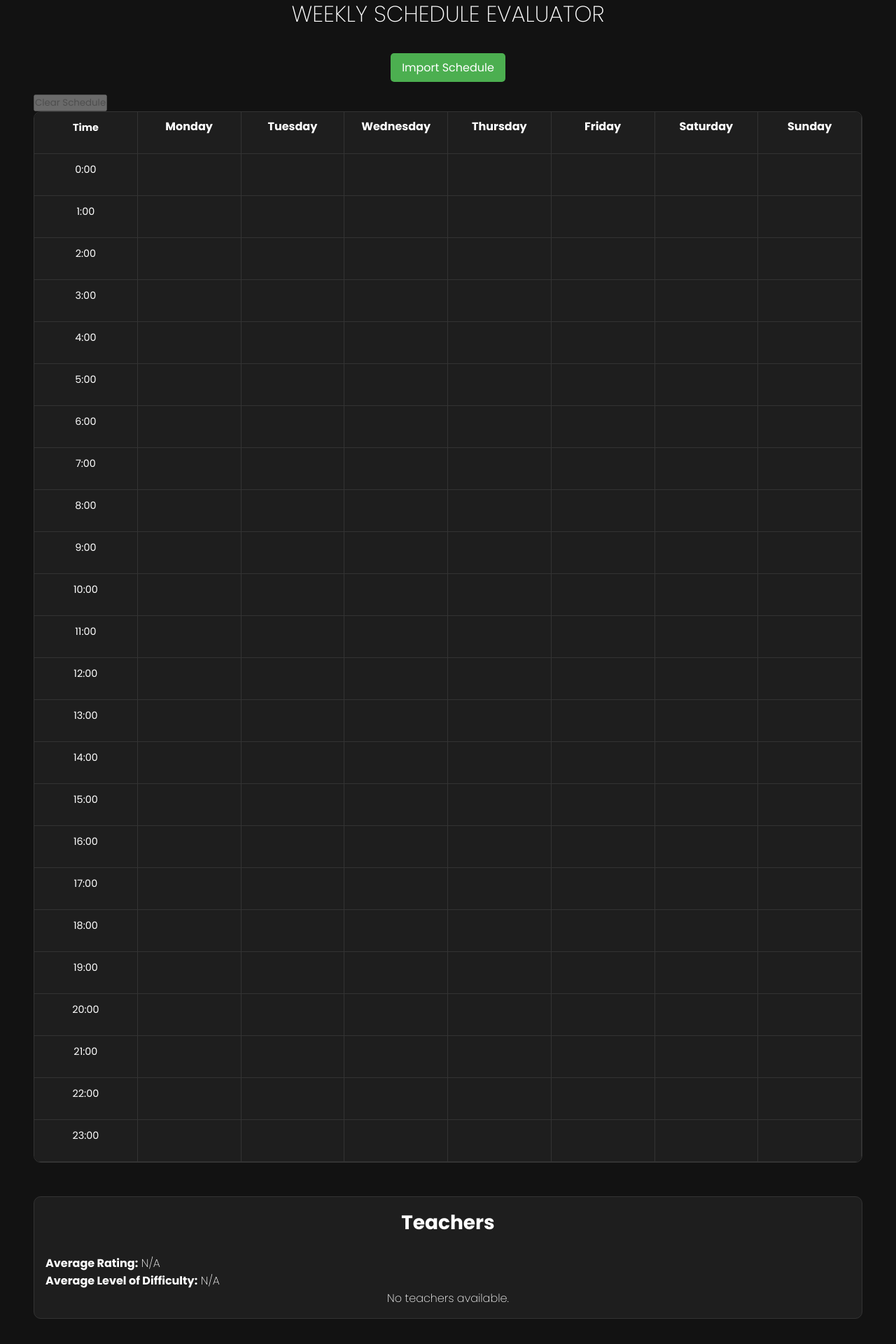
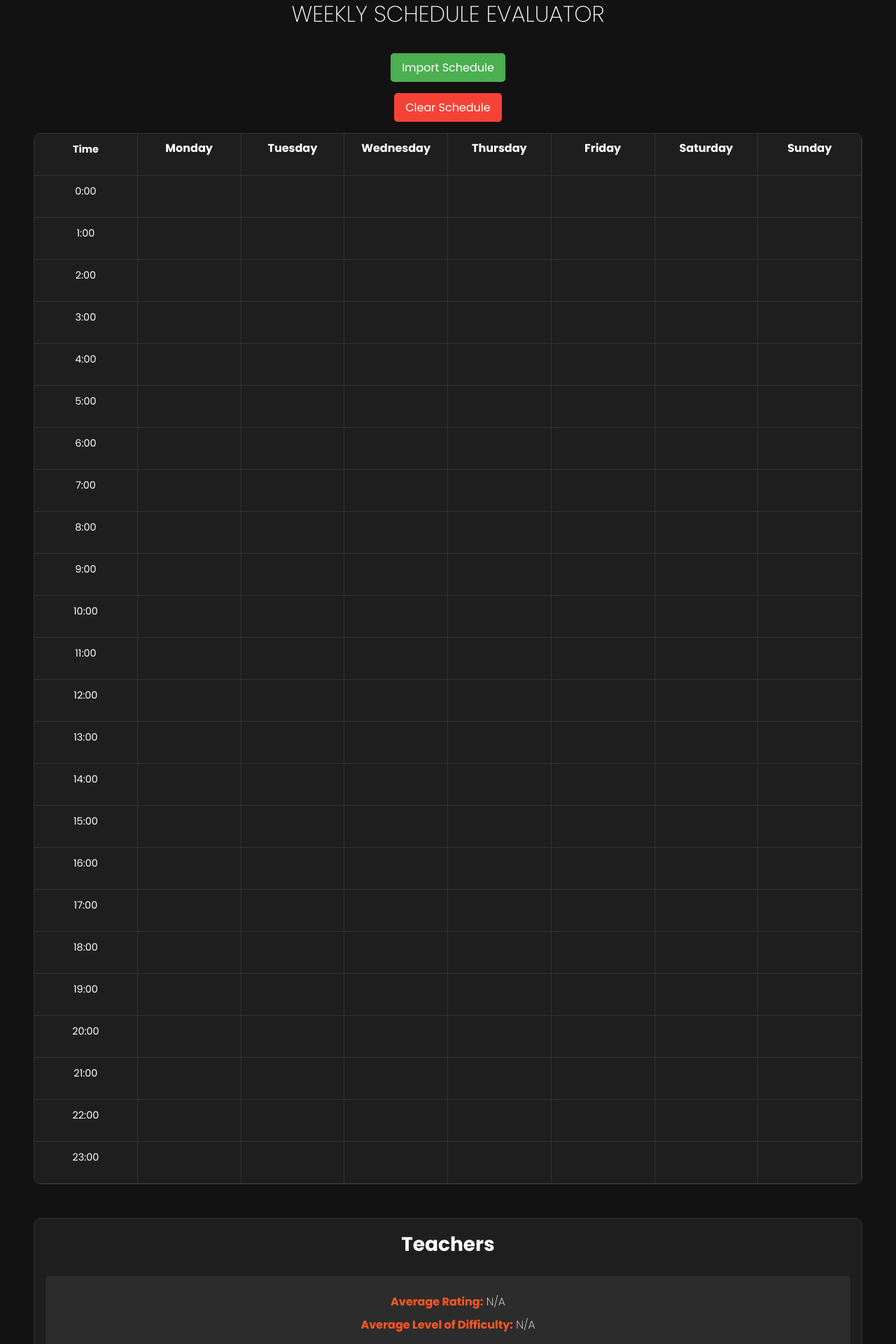
Before and after one commit to owensharpe/Schedulytics, a React (Vite) app in the folder website/: page /schedule-evaluator in a window 1280 px wide. Shown: the part 100-2020 px from the top of the page at 70% size. Built offline with nearby package versions, Linux system fonts and the light colour scheme.

Commit message:
Updated to match

```diff
--- a/website/src/pages/ScheduleEvaluator.css
+++ b/website/src/pages/ScheduleEvaluator.css
@@ -1,14 +1,14 @@
 /* ScheduleEvaluator.css */
 
-/* Container for the Schedule Evaluator */
+
 .schedule-evaluator {
-  padding: 6rem 3rem 3rem 3rem; /* Adjust padding to account for fixed navbar */
-  background-color: #121212; /* Dark background to match navbar */
+  padding: 6rem 3rem 3rem 3rem;
+  background-color: #121212;
   min-height: 100vh;
   color: #ffffff;
 }
 
-/* Heading Style */
+
 .schedule-evaluator h2 {
   margin-bottom: 2rem;
   font-size: 2rem;
@@ -16,10 +16,17 @@
   color: #ffffff;
 }
 
-/* Import Button Styles */
+
+.button-group {
+  display: flex;
+  flex-direction: column;
+  align-items: center;
+  gap: 1rem;
+  margin: 1rem auto;
+}
+
+
 .import-button {
-  margin: 1rem auto;
-  display: block;
   padding: 0.5rem 1rem;
   background-color: #4caf50;
   color: #ffffff;
@@ -34,18 +41,33 @@
   background-color: #45a049;
 }
 
-/* Schedule Grid */
+
+.clear-button {
+  padding: 0.5rem 1rem;
+  background-color: #f44336;
+  color: #ffffff;
+  border: none;
+  border-radius: 5px;
+  cursor: pointer;
+  font-size: 1rem;
+  transition: background-color 0.3s ease;
+}
+
+.clear-button:hover {
+  background-color: #e53935;
+}
+
 .schedule-grid {
   display: grid;
-  grid-template-columns: repeat(8, 1fr); /* 1 column for Time, 7 for Days */
+  grid-template-columns: repeat(8, 1fr);
   border: 1px solid #333;
   border-radius: 10px;
   overflow: hidden;
   max-width: 1200px;
-  margin: 0 auto 3rem auto; /* Added bottom margin for spacing */
+  margin: 0 auto 3rem auto;
 }
 
-/* Header Cells */
+
 .header-cell {
   background-color: #1e1e1e;
   padding: 0.75rem;
@@ -54,7 +76,7 @@
   border-right: 1px solid #333;
 }
 
-/* Time Cells */
+
 .time-cell {
   background-color: #1e1e1e;
   padding: 0.75rem;
@@ -64,7 +86,7 @@
   font-size: 0.9rem;
 }
 
-/* Day Cells (Slots) */
+
 .day-cell {
   background-color: #1e1e1e;
   padding: 0.5rem;
@@ -72,20 +94,20 @@
   border-right: 1px solid #333;
   position: relative;
   cursor: pointer;
-  height: 60px; /* Fixed height for uniformity */
+  height: 60px;
 }
 
 .day-cell:hover {
   background-color: #2c2c2c;
 }
 
-/* Slot with Event */
+
 .day-cell.has-event {
   background-color: #ff5722;
   cursor: pointer;
 }
 
-/* Event Styling */
+
 .event {
   color: #ffffff;
   padding: 0.3rem;
@@ -99,9 +121,9 @@
   overflow: hidden;
 }
 
-/* Differentiate Event Types using Data Attributes */
+
 .event[data-type="Class"] {
-  background-color: #ff5722; /* Orange for Class */
+  background-color: #ff5722;
 }
 
 .event[data-type="Class"]:hover {
@@ -109,14 +131,14 @@
 }
 
 .event[data-type="Custom Event"] {
-  background-color: #4caf50; /* Green for Custom Events */
+  background-color: #4caf50;
 }
 
 .event[data-type="Custom Event"]:hover {
   background-color: #43a047;
 }
 
-/* Tooltip for Events */
+
 .event::after {
   content: attr(title);
   position: absolute;
@@ -137,7 +159,6 @@
   display: block;
 }
 
-/* Modal Styles */
 .modal {
   position: absolute;
   top: 50%;
@@ -149,7 +170,7 @@
   padding: 2rem;
   border-radius: 10px;
   width: 90%;
-  max-width: 500px; /* Increased max-width for better content fit */
+  max-width: 500px;
   box-shadow: 0 4px 6px rgba(0, 0, 0, 0.5);
   color: #ffffff;
 }
@@ -211,10 +232,10 @@
   background-color: #777777;
 }
 
-/* Teacher Section Styles */
+
 .teacher-section {
   max-width: 1200px;
-  margin: 0 auto 3rem auto; /* Center and add bottom margin */
+  margin: 0 auto 3rem auto;
   padding: 1rem;
   background-color: #1e1e1e;
   border-radius: 10px;
@@ -236,14 +257,14 @@
 }
 
 .teacher-item {
-  background-color: #4caf50; /* Green background for teachers */
+  background-color: #4caf50;
   color: #ffffff;
   padding: 0.75rem 1.5rem;
   border-radius: 5px;
   font-size: 1rem;
   cursor: default;
   transition: background-color 0.3s ease;
-  width: 200px; /* Fixed width for uniformity */
+  width: 200px;
 }
 
 .teacher-item:hover {
@@ -255,14 +276,12 @@
   margin-bottom: 0.5rem;
 }
 
-/* Error Message Styles */
 .error {
   color: red;
   text-align: center;
   margin-bottom: 1rem;
 }
 
-/* Debug Section Styles */
 .debug-section {
   background-color: #2c2c2c;
   padding: 1rem;
@@ -277,10 +296,10 @@
 }
 
 .debug-section pre {
-  color: #00ff00; /* Green text for readability */
+  color: #00ff00;
 }
 
-/* Responsive Design */
+
 @media (max-width: 768px) {
   .schedule-evaluator {
     padding: 6rem 1.5rem 3rem 1.5rem;
@@ -329,7 +348,7 @@
   }
 }
 
-/* Scrollbar Styling for Schedule Grid */
+
 .schedule-grid {
   overflow: auto;
 }
@@ -346,3 +365,19 @@
   background-color: #555555;
   border-radius: 4px;
 }
+.teacher-averages {
+  background-color: #2c2c2c;
+  padding: 1rem;
+  border-radius: 5px;
+  margin-bottom: 1.5rem;
+  text-align: center;
+}
+
+.teacher-averages p {
+  margin: 0.5rem 0;
+  font-size: 1rem;
+}
+
+.teacher-averages strong {
+  color: #ff5722;
+}
```
